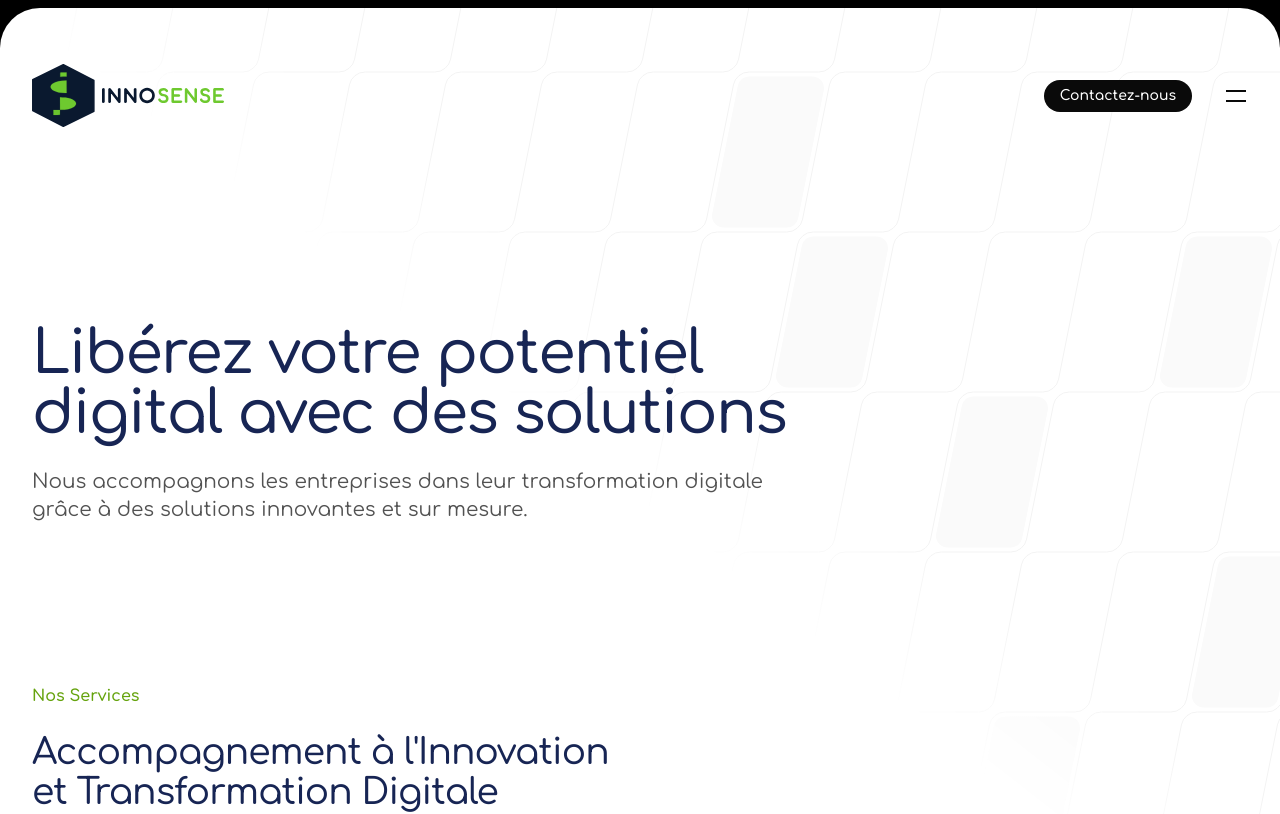
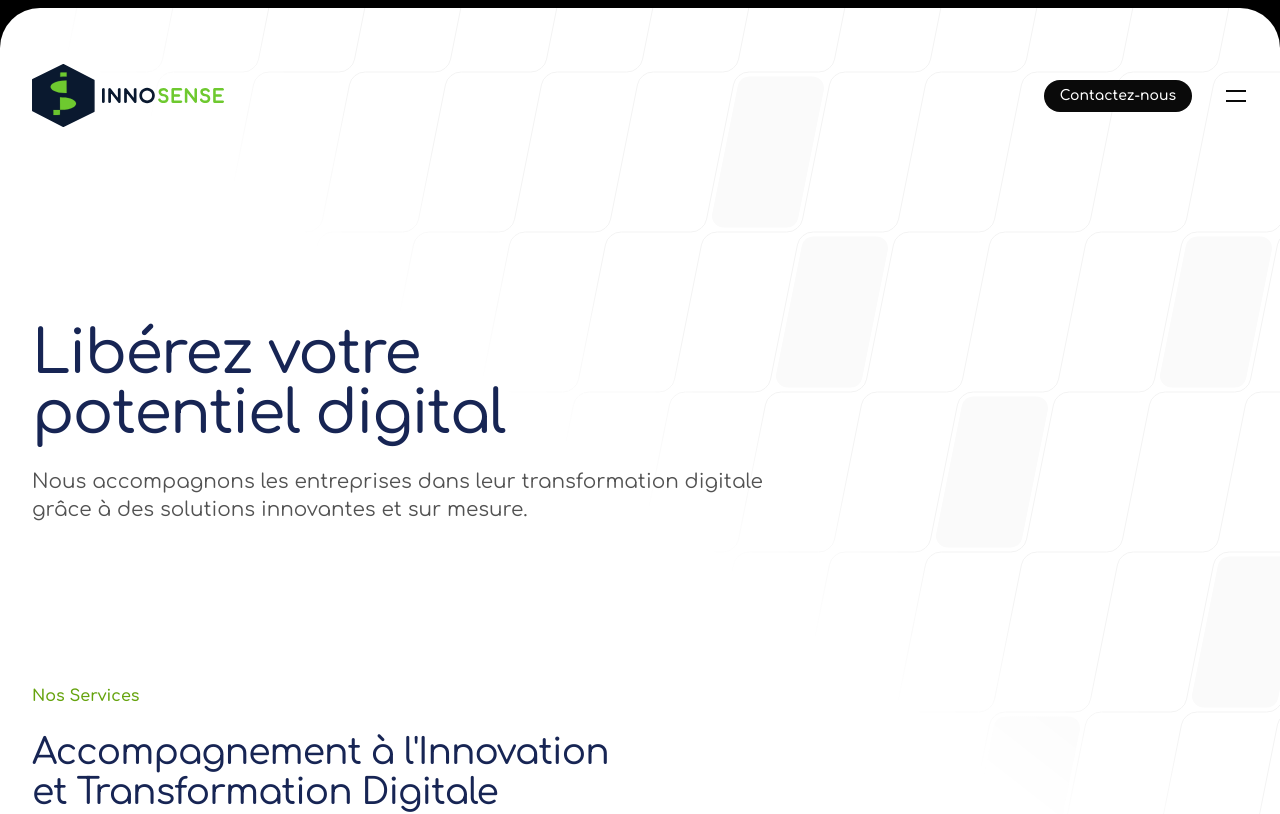
Before and after one commit to iharijaona/innosense.fr, a Next.js app: page / in a window 1280 px wide. Shown: the top 814 px of the page. Built offline with nearby package versions, Linux system fonts and the light colour scheme.

Commit message:
Updated healine

```diff
--- a/src/app/page.tsx
+++ b/src/app/page.tsx
@@ -17,7 +17,7 @@ export default function Home() {
             <div className="mx-auto max-w-2xl lg:max-w-none">
               <div className="max-w-3xl">
                 <h1 className="font-display text-4xl font-medium tracking-tight text-blue-950 [text-wrap:balance] sm:text-6xl">
-                  Libérez votre potentiel digital avec des solutions
+                  Libérez votre potentiel digital
                 </h1>
                 <p className="mt-6 text-xl text-neutral-600">
                   Nous accompagnons les entreprises dans leur transformation digitale grâce à des solutions innovantes et sur mesure.
```
